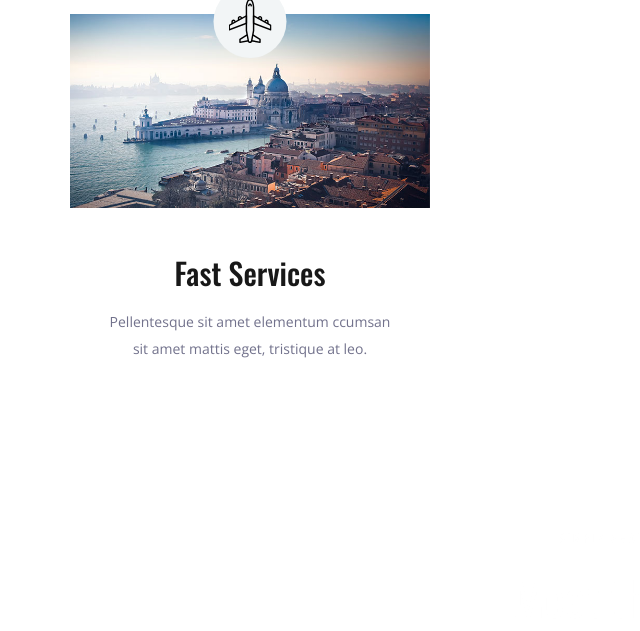
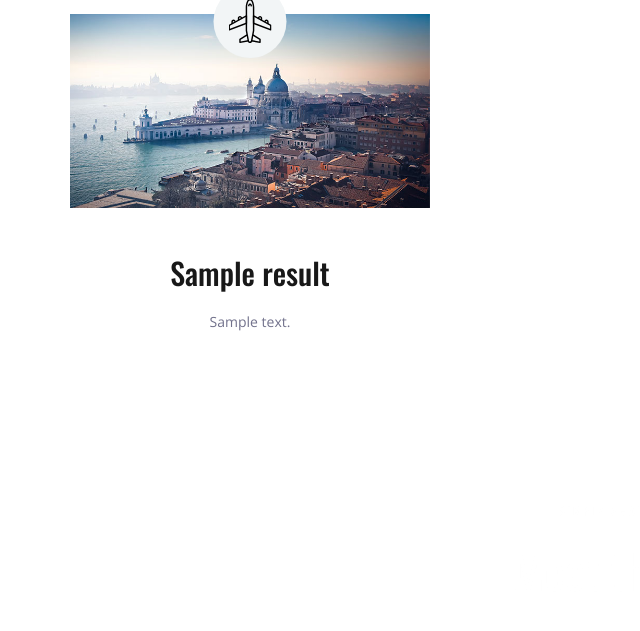
Before and after one commit to simipoulose/Travel, a Django app: template travelproject/templates/index.html in a window 1280 px wide. Shown: the part 2152-2783 px from the top of the page, without its empty margins (0-640 px from the left). Run offline with Django 4.2, Linux system fonts and the light colour scheme; the template is opened without the code that fills it: most values are stand-ins (such as "Sample title", 1, 10 or a date in 2020); parts of the project's set-up code (start-up, migrations or seed data) failed here and were passed over.

Commit message:
Update index.html

```diff
--- a/travelproject/templates/index.html
+++ b/travelproject/templates/index.html
@@ -213,6 +213,7 @@
 			<div class="row why_row">
 
 				<!-- Why item -->
+				{% for i in result %}
 				<div class="col-lg-4 why_col">
 					<div class="why_item">
 						<div class="why_image">
@@ -222,14 +223,14 @@
 							</div>
 						</div>
 						<div class="why_content text-center">
-							<div class="why_title">Fast Services</div>
+							<div class="why_title">{{i.name}}</div>
 							<div class="why_text">
-								<p>Pellentesque sit amet elementum ccumsan sit amet mattis eget, tristique at leo.</p>
+								<p>{{i.desc}}</p>
 							</div>
 						</div>
 					</div>
 				</div>
-
+                               {% endfor %}
 				<!-- Why item -->
 <!--				<div class="col-lg-4 why_col">-->
 <!--					<div class="why_item">-->
```
